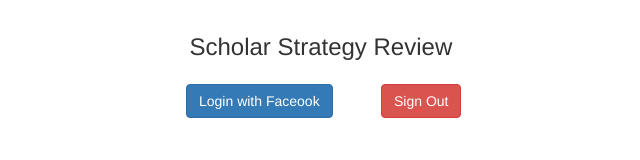
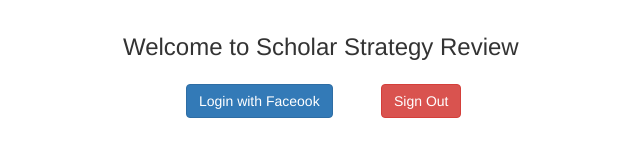
Before and after one commit to scholarstrategy/ssreview, a website: page index.html at #/login in a window 1280 px wide. Shown: the whole page, without its empty margins (274-914 px from the left). Drawn offline with nearby package versions, Linux system fonts and the light colour scheme; no server answers.

Commit message:
Readded  on Login page

```diff
--- a/app/components/login/loginView.html
+++ b/app/components/login/loginView.html
@@ -3,7 +3,7 @@
 <div class="container">
 	<p class="message" ng-show="isMsg">** {{msg}} **</p>
 	<div class="row align_center">
-		<div class="col-md-10"><h3>Scholar Strategy Review</h3></div>
+		<div class="col-md-10"><h3>Welcome to Scholar Strategy Review</h3></div>
 	</div>
 
 	<div class="row justify-content-around">
```
